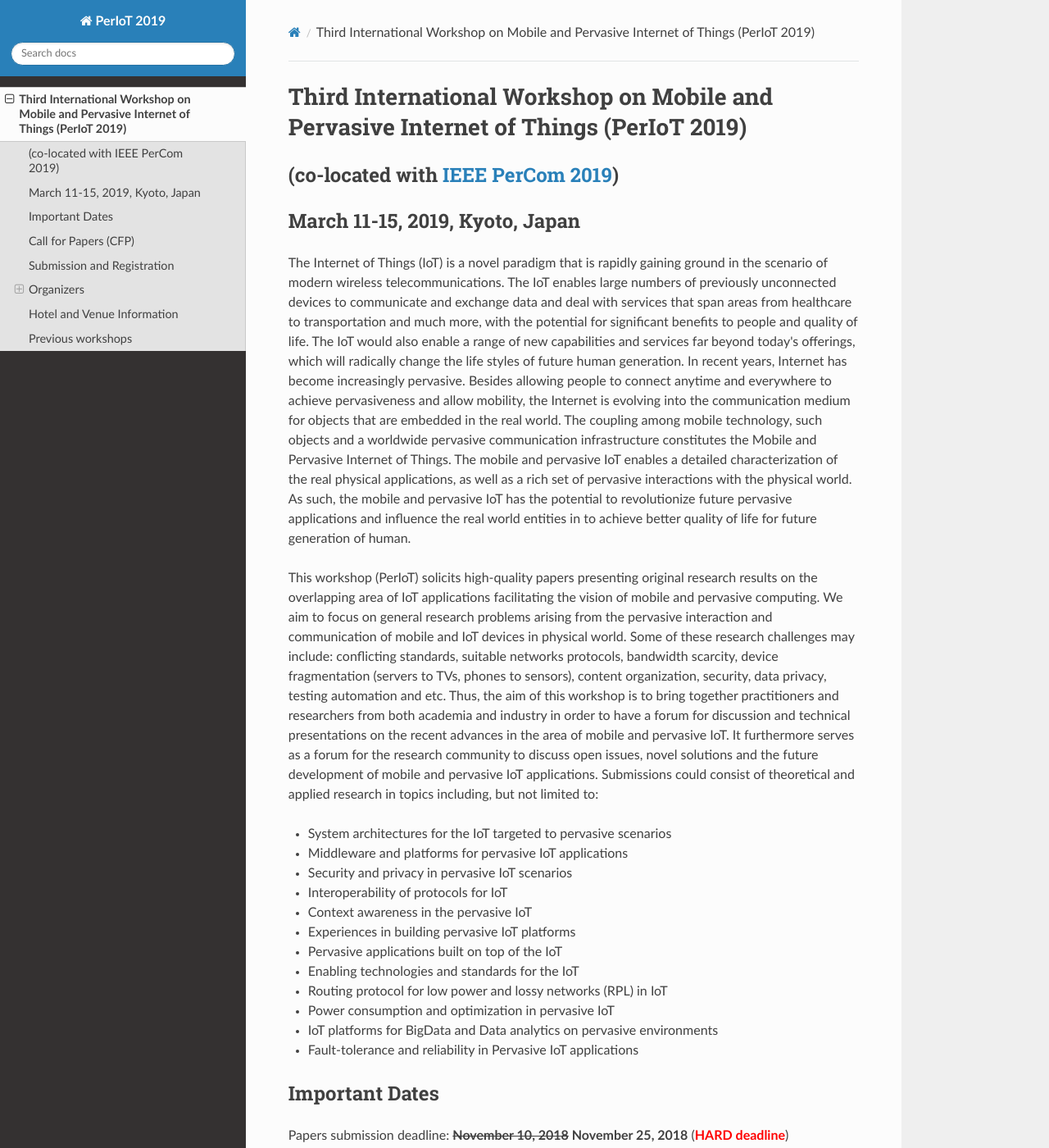
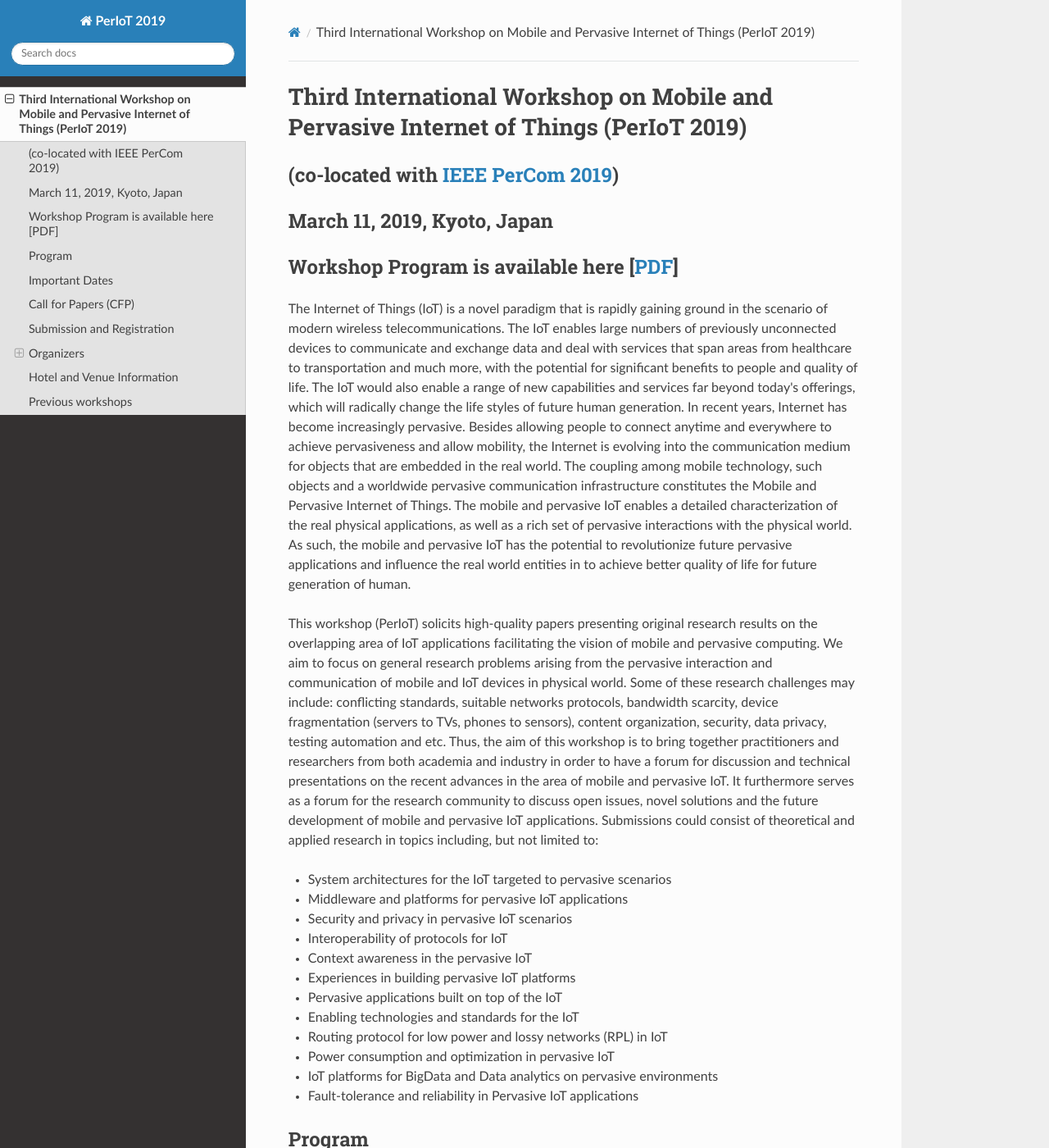
Before and after one commit to periot/2019, an MkDocs documentation site: the page built from website/docs/index.md, in a window 1280 px wide and 1400 px high. Shown: the whole window at 82% size. Built offline with MkDocs 1.6.1, drawn with Linux system fonts in a browser that asks for light colours; nearby versions of some CDN libraries; some of the changed text lies outside the part shown.

Commit message:
Updated with Program

```diff
--- a/website/docs/index.md
+++ b/website/docs/index.md
@@ -2,8 +2,9 @@
 
 ##<a href=dummy></a> (co-located with [IEEE PerCom 2019](http://www.percom.org/))
 
-##<a href=dummy></a> March 11-15, 2019, Kyoto, Japan
+##<a href=dummy></a> March 11, 2019, Kyoto, Japan
 
+##<a href=dummy></a> Workshop Program is available here [[PDF](Program-PerIoT2019.pdf)]
 
 
 The Internet of Things (IoT) is a novel paradigm that is rapidly gaining ground in the scenario of modern wireless telecommunications. The IoT enables large numbers of previously unconnected devices to communicate and exchange data and deal with services that span areas from healthcare to transportation and much more, with the potential for significant benefits to people and quality of life. The IoT would also enable a range of new capabilities and services far beyond today's offerings, which will radically change the life styles of future human generation. In recent years, Internet has become increasingly pervasive. Besides allowing people to connect anytime and everywhere to achieve pervasiveness and allow mobility, the Internet is evolving into the communication medium for objects that are embedded in the real world. The coupling among mobile technology, such objects and a worldwide pervasive communication infrastructure constitutes the Mobile and Pervasive Internet of Things. The mobile and pervasive IoT enables a detailed characterization of the real physical applications, as well as a rich set of pervasive interactions with the physical world. As such, the mobile and pervasive IoT has the potential to revolutionize future pervasive applications and influence the real world entities in to achieve better quality of life for future generation of human.
@@ -23,6 +24,10 @@ This workshop (PerIoT) solicits high-quality papers presenting original research
 - IoT platforms for BigData and Data analytics on pervasive environments
 - Fault-tolerance and reliability in Pervasive IoT applications
 
+
+## Program
+[PDF](Program-PerIoT2019.pdf)
+
 ## Important Dates
 
 Papers submission deadline: **<strike>November 10, 2018</strike>
```
Also changed, not shown: other parts of website/docs/index.md (+1 -1 lines), 1 other file.
